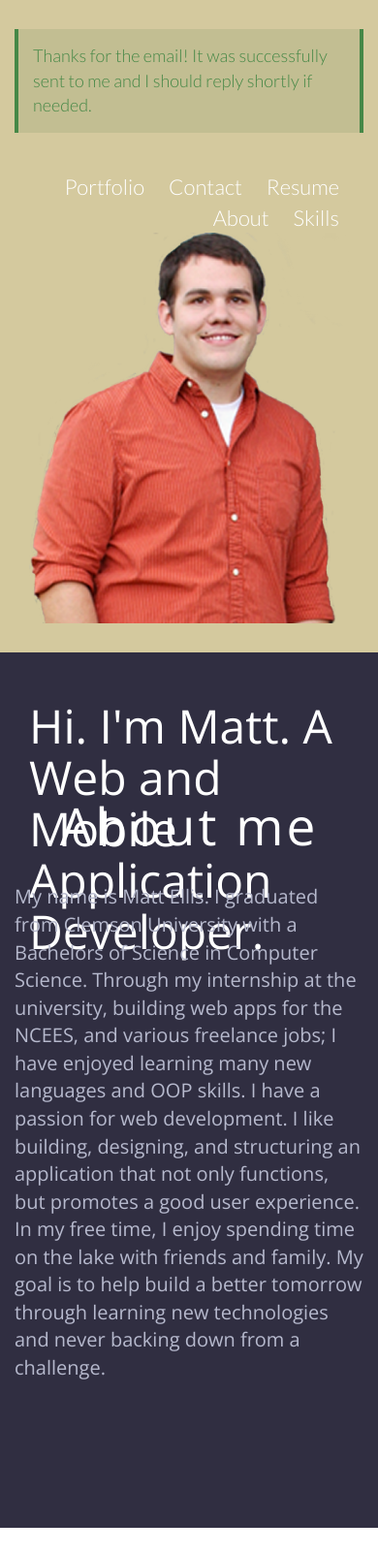
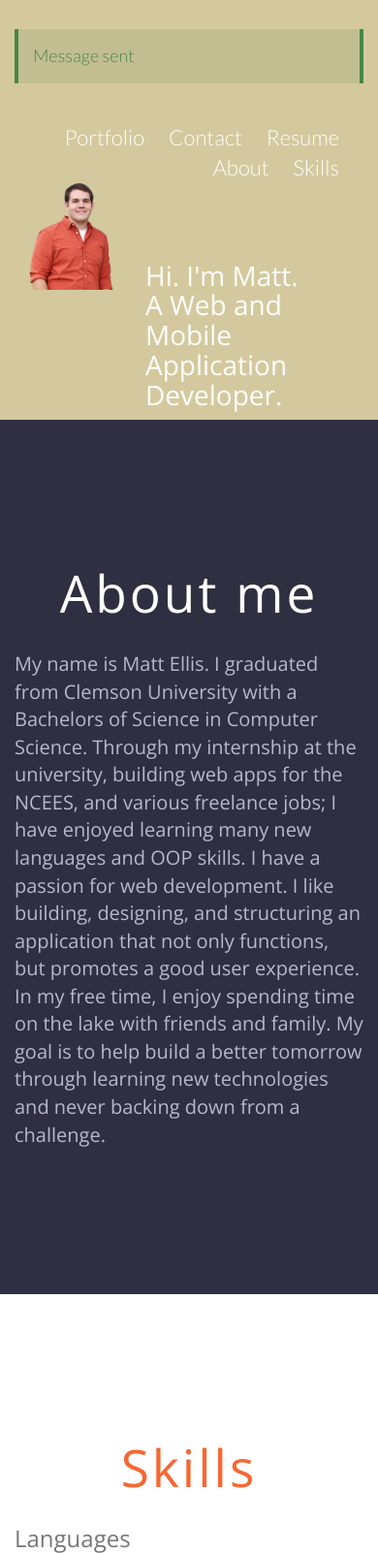
Before and after one commit to clemsonmatt/mattellis, a PHP site: page /index.php?email=success in a window 390 px wide. Shown: the top 1602 px of the page at 97% size. Run offline with PHP 8.4, Linux system fonts and the light colour scheme; some libraries are stand-ins or nearby versions.

Commit message:
#10 Mobile header

```diff
--- a/index.php
+++ b/index.php
@@ -47,13 +47,12 @@
         <?php if (isset($_GET['email'])): ?>
             <br>
             <div class="alert-custom alert-custom-success">
-                Thanks for the email! It was successfully sent to me and I should reply shortly if needed.
+                Message sent
             </div>
         <?php endif ?>
-        <br />
-        <!-- Tabs -->
+        <br>
         <div class="row">
-            <div class="col-lg-12 col-md-12 col-sm-12">
+            <div class="col-md-12 col-sm-12">
                 <a href="public/images/Resume2016.pdf" target="_blank" class="pull-right" style="margin-right:25px; font-size:22px; color:#FFF;">Resume</a>
                 <a href="#contact" class="pull-right" style="margin-right:25px; font-size:22px; color:#FFF;">Contact</a>
                 <a href="#portfolio" class="pull-right" style="margin-right:25px; font-size:22px; color:#FFF;">Portfolio</a>
@@ -61,28 +60,32 @@
                 <a href="#about" class="pull-right" style="margin-right:25px; font-size:22px; color:#FFF;">About</a>
             </div>
         </div>
-        <!-- Intro Block -->
         <div class="col-sm-10">
-            <!-- About Block -->
-            <div class="topBlock_hide" id="topBlock_about" style="max-height:433px;">
+            <div class="topBlock_hide" id="topBlock_about" style="max-height: 433px;">
                 <div class="row">
-                    <div class="col-sm-4">
-                        <img src="photos/matt_img2.png" style="max-width:100%; max-height:415px;" />
+                    <div class="col-xs-4">
+                        <img src="photos/matt_img2.png" style="max-width: 100%; max-height: 415px;" />
                     </div>
-                    <div class="col-lg-offset-1 col-sm-7" style="color: #fff;">
-                        <br><br><br>
-                        <h2 style="font-size: 48px;">
-                            Hi. I'm Matt. A Web and Mobile Application Developer.
+                    <div class="col-sm-offset-1 col-xs-7" style="color: #fff; margin-top: 60px;">
+                        <h2 style="font-size: 3em;" class="visible-md visible-lg">
+                            Hi. I'm Matt.
+                            <br>
+                            A Web and Mobile Application Developer.
                         </h2>
+                        <h3 style="font-size: 2em;" class="visible-sm visible-xs">
+                            Hi. I'm Matt.
+                            <br>
+                            A Web and Mobile Application Developer.
+                        </h3>
                     </div>
                 </div>
             </div>
-        </div><!-- End Intro -->
-    </div><!-- End Container -->
+        </div>
+    </div>
 
     <!-- About Me -->
     <a id="about"></a>
-    <div class="dark-background"><!-- 9DA4BB -->
+    <div class="dark-background">
         <div class="container" style="padding-bottom: 150px;">
             <div class="row">
                 <h1 class="text-center" style="color:#FFF; margin-top: 150px;">
@@ -735,36 +738,9 @@
                             Send
                         </button>
                     </form>
-                    <!-- <form method="post" action="sendemail.php">
-                    <div class="well">
-                        <div class="row">
-                            <div class="col-md-5">
-                                <label>Your Name</label>
-                                <input type="text" name="name" class="form-control" placeholder="Your Name"><br />
-                                <label>Email Address</label>
-                                <input type="email" name="email" class="form-control" placeholder="Your email address"><br />
-                                <label>Subject</label>
-                                <input type="text" name="subject" class="form-control" placeholder="Your email subject">
-                            </div>
-                            <div class="col-md-7">
-                                <label>Message</label>
-                                <textarea name="message" id="message" class="form-control" rows="10"></textarea>
-                            </div>
-                        </div>
-                        <div class="row">
-                            <div class="col-sm-12">
-                                <br />
-                                <button type="submit" class="btn btn-custom pull-right">
-                                    <i class="fa fa-send"></i>
-                                    Send
-                                </button>
-                            </div>
-                        </div>
-                    </div>
-                    </form> -->
                 </div>
             </div>
-        </div><!-- End Container -->
+        </div>
     </div>
 
     <!-- Footer -->
```
